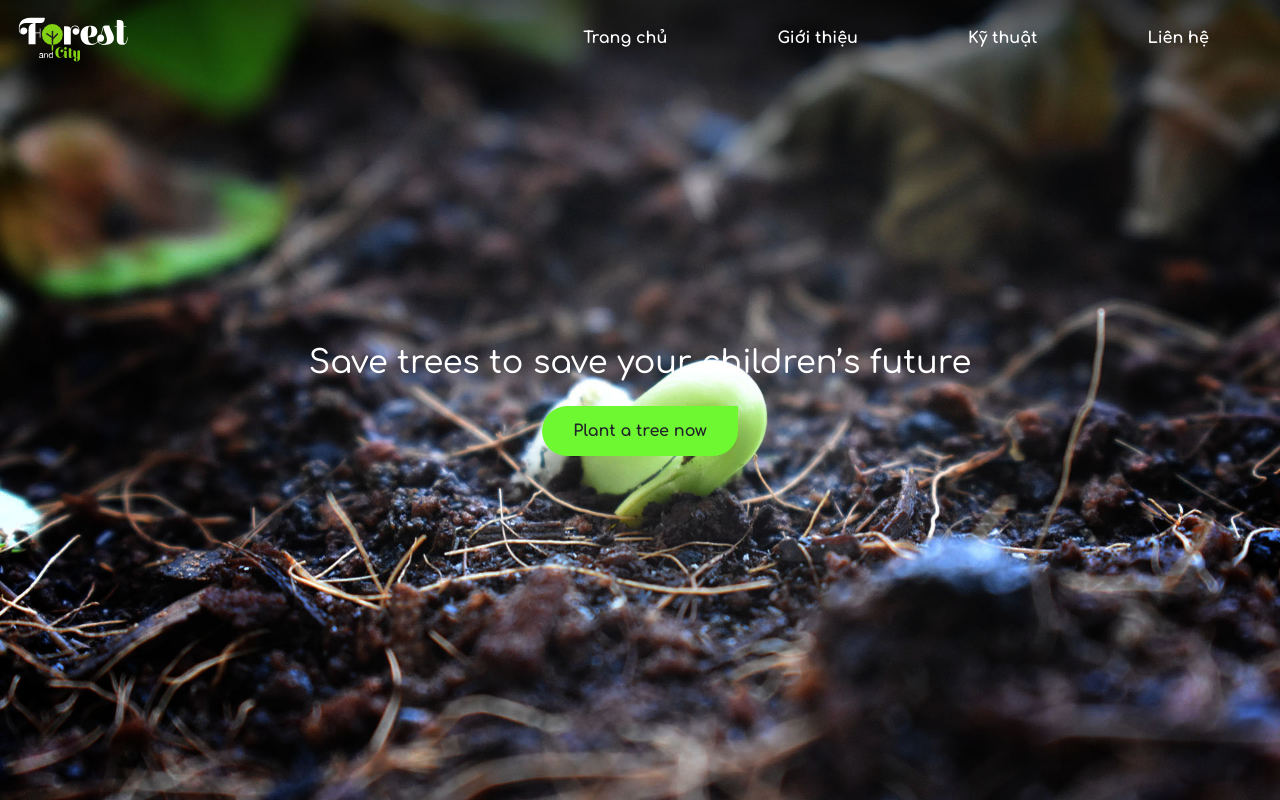
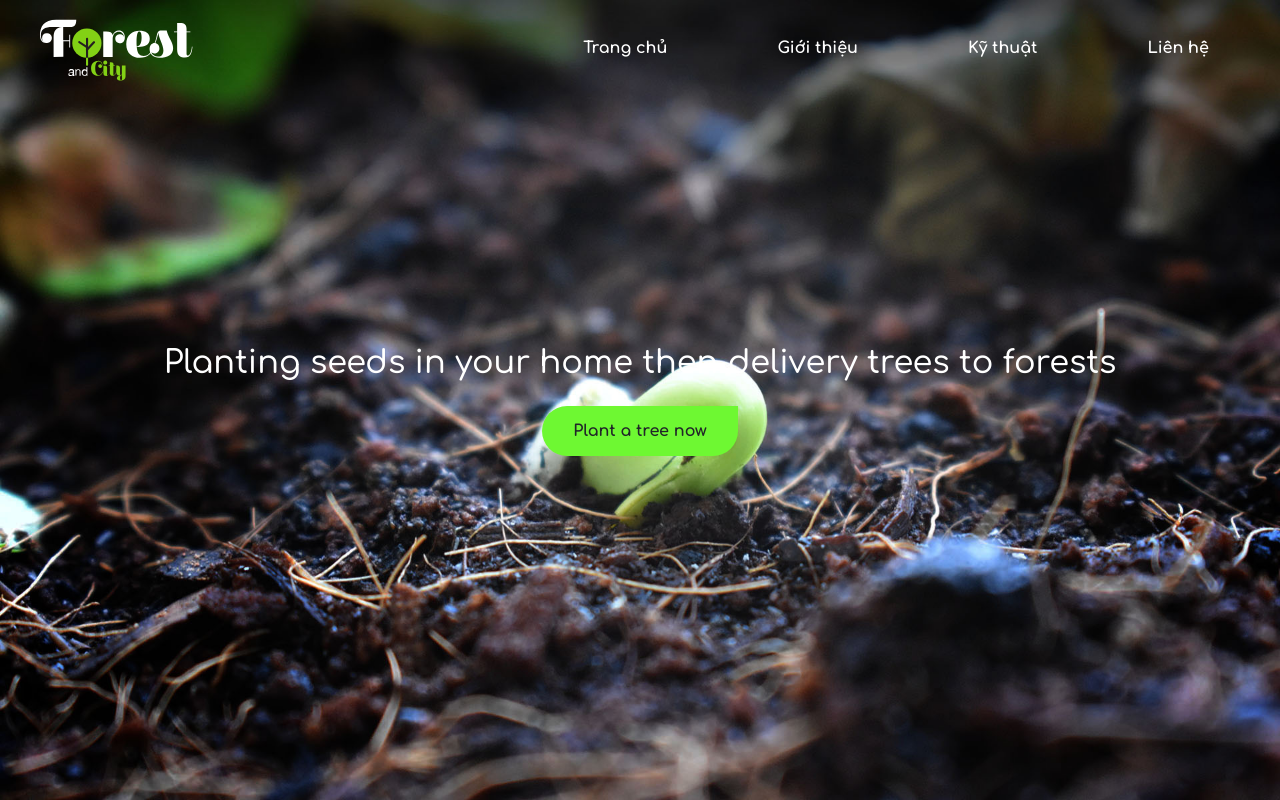
Before and after one commit to technobia/thu-html, a website: page tree-at-home.html in a window 1280 px wide. Drawn offline with nearby package versions, Linux system fonts and the light colour scheme; files that its build step writes are made by us from their sources.

Commit message:
tree at home

```diff
--- a/assets/scss/tree-at-home.scss
+++ b/assets/scss/tree-at-home.scss
@@ -10,27 +10,58 @@
   width: 100%;
   z-index: 1;
   align-items: center;
+  background: rgba(0, 0, 0, .5);
 
-  &-brand img {
-    height: 50px;
+  &-brand {
+    margin: 0 auto;
+    padding-left: 56px;
+
+    img {
+      height: 50px;
+    }
   }
 
   &-nav {
     .nav-item {
-      padding: 0 30px;
       margin: 0 15px;
       border: 2px solid transparent;
       transition: .25s ease-in;
+      text-align: center;
 
       &:hover {
-        border-color: #6EF832;
-        border-radius: 100vh 0 100vh 100vh;
+        text-decoration: underline;
       }
     }
 
     .nav-link {
       font-weight: bold;
       color: white !important;
+    }
+  }
+}
+@media (min-width: 992px) {
+  .navbar {
+    background: transparent;
+
+    &-brand {
+      margin: 0;
+      padding-left: 20px;
+
+      img {
+        height: 70px;
+      }
+    }
+
+    &-nav {
+      .nav-item {
+        padding: 0 30px;
+
+        &:hover {
+          text-decoration: none;
+          border-color: #6EF832;
+          border-radius: 100vh 0 100vh 100vh;
+        }
+      }
     }
   }
 }
--- a/tree-at-home.html
+++ b/tree-at-home.html
@@ -11,7 +11,7 @@
 </head>
 <body>
 <div id="tree-at-home" class="container-fluid">
-    <nav class="navbar navbar-expand-lg navbar-light justify-content-between">
+    <nav class="navbar navbar-expand-lg navbar-dark justify-content-between">
         <a class="navbar-brand" href="#"><img src="./assets/images/logo.svg" alt="Logo"></a>
         <button class="navbar-toggler" type="button" data-toggle="collapse" data-target="#mainMenu"
                 aria-controls="mainMenu" aria-expanded="false" aria-label="Toggle navigation">
@@ -38,7 +38,7 @@
 
     <section class="hero-section">
         <div class="content">
-            <h2 class="title">Save trees to save your children’s future</h2>
+            <h2 class="title">Planting seeds in your home then delivery trees to forests</h2>
             <button class="btn btn-leaf">Plant a tree now</button>
         </div>
     </section>
```
